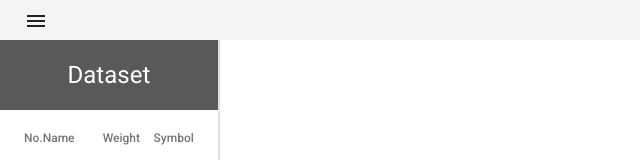
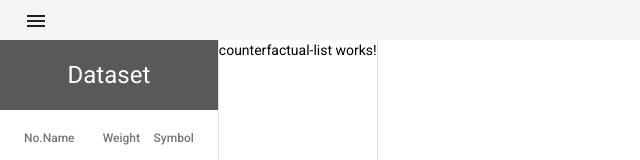
Before and after one commit to VIDA-NYU/CFSim, an Angular app in the folder vis/CFSim/: page / in a window 1280 px wide. Shown: the top 160 px of the page, without its empty margins (0-640 px from the left). Built offline with nearby package versions, Linux system fonts and the light colour scheme.

Commit message:
counterfactual list

```diff
--- a/vis/CFSim/src/app/app.module.ts
+++ b/vis/CFSim/src/app/app.module.ts
@@ -9,6 +9,7 @@ import { ToolbarComponent } from './components/toolbar/toolbar.component';
 import { MaterialModule } from './material/material';
 import { DatasetOverviewComponent } from './components/dataset-overview/dataset-overview.component';
 import { ParameterSelectorComponent } from './components/parameter-selector/parameter-selector.component';
+import { CounterfactualListComponent } from './components/counterfactual-list/counterfactual-list.component';
 
 @NgModule({
   declarations: [
@@ -16,7 +17,8 @@ import { ParameterSelectorComponent } from './components/parameter-selector/para
     MainViewComponent,
     ToolbarComponent,
     DatasetOverviewComponent,
-    ParameterSelectorComponent
+    ParameterSelectorComponent,
+    CounterfactualListComponent
   ],
   imports: [
     BrowserModule,
--- /dev/null
+++ b/vis/CFSim/src/app/components/counterfactual-list/counterfactual-list.component.html
@@ -0,0 +1 @@
+<p>counterfactual-list works!</p>
--- /dev/null
+++ b/vis/CFSim/src/app/components/counterfactual-list/counterfactual-list.component.ts
@@ -0,0 +1,15 @@
+import { Component, OnInit } from '@angular/core';
+
+@Component({
+  selector: 'app-counterfactual-list',
+  templateUrl: './counterfactual-list.component.html',
+  styleUrls: ['./counterfactual-list.component.scss']
+})
+export class CounterfactualListComponent implements OnInit {
+
+  constructor() { }
+
+  ngOnInit(): void {
+  }
+
+}
--- a/vis/CFSim/src/app/views/main-view/main-view.component.html
+++ b/vis/CFSim/src/app/views/main-view/main-view.component.html
@@ -22,7 +22,9 @@
 
         <mat-divider vertical></mat-divider>
 
-        <div class="main-section-wrapper"></div>
+        <div class="main-section-wrapper">
+            <app-counterfactual-list></app-counterfactual-list>
+        </div>
 
         <mat-divider vertical></mat-divider>
 
```
Also changed, not shown: vis/CFSim/src/app/components/counterfactual-list/counterfactual-list.component.scss (added), 1 other file (tests, documents, lock files or other folders).
